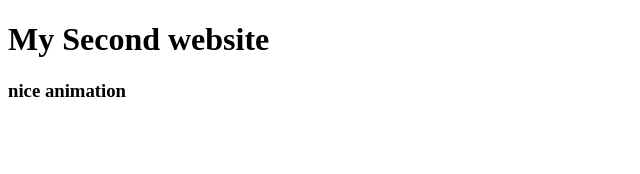
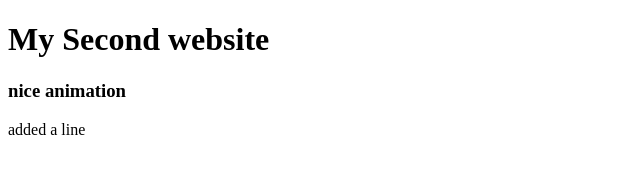
Before and after one commit to Fuad-1/my-second-website, a plain HTML site: page index.html in a window 1280 px wide. Shown: the full height of the page, 0-640 px from the left. Drawn offline with Linux system fonts and the light colour scheme.

Commit message:
more feature

```diff
--- a/index.html
+++ b/index.html
@@ -8,5 +8,6 @@
 <body>
     <h1>My Second website</h1>
     <h3>nice animation</h3>
+    <p>added a line</p>
 </body>
 </html>
```
